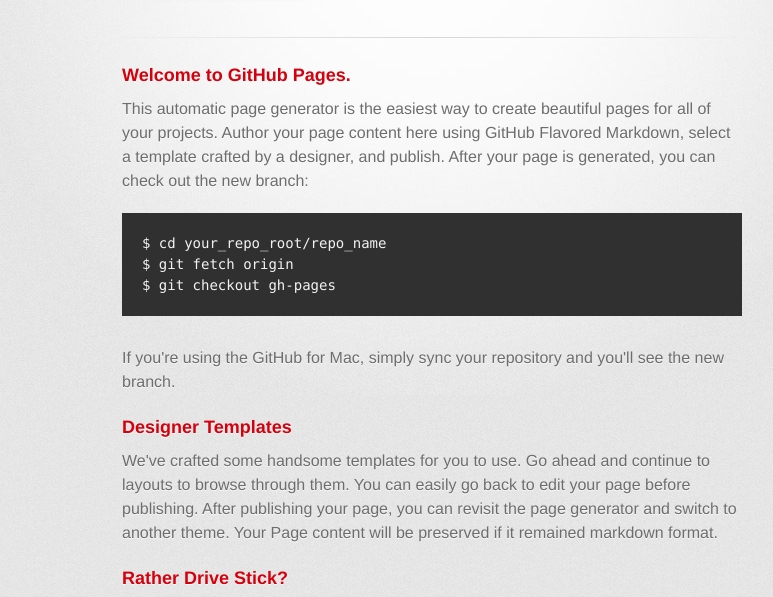
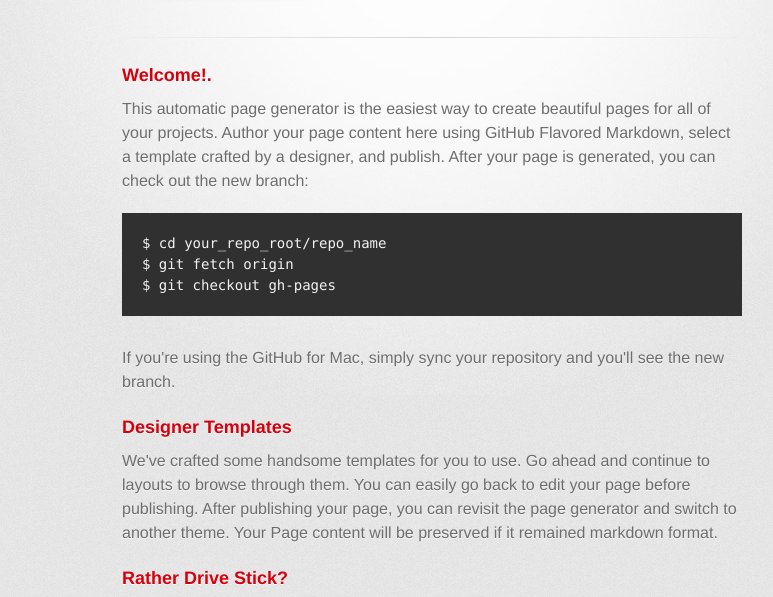
Before and after one commit to locativeaudio/locativeaudio.github.com, a plain HTML site: page index.html in a window 1280 px wide. Shown: the part 178-775 px from the top of the page, without its empty margins (208-981 px from the left). Drawn offline with Linux system fonts and the light colour scheme; a web font is replaced by a local one.

Commit message:
commit test

```diff
--- a/index.html
+++ b/index.html
@@ -29,7 +29,7 @@
         <hr>
 
         <section id="main_content">
-          <h3>Welcome to GitHub Pages.</h3>
+          <h3>Welcome!.</h3>
 
 <p>This automatic page generator is the easiest way to create beautiful pages for all of your projects. Author your page content here using GitHub Flavored Markdown, select a template crafted by a designer, and publish. After your page is generated, you can check out the new branch:</p>
 
```
